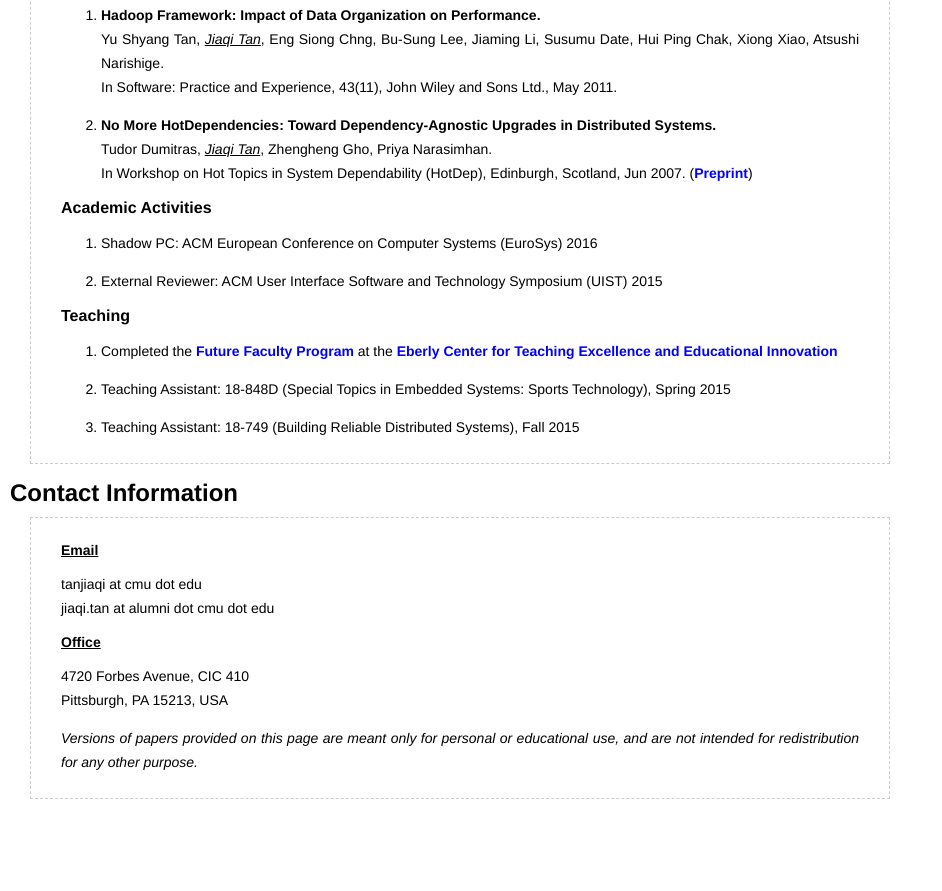
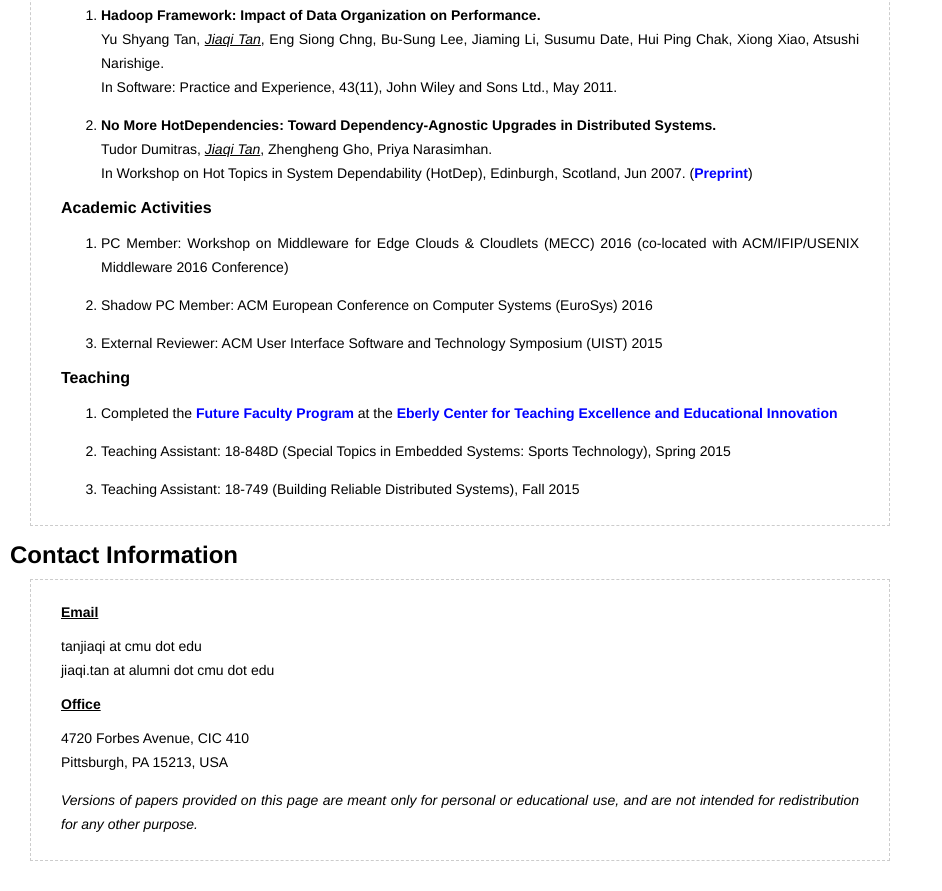
Before and after one commit to jiaqitan/jiaqitan.github.io, a plain HTML site: page index.html in a window 1280 px wide. Shown: the part 4952-5843 px from the top of the page, without its empty margins (0-942 px from the left). Before the commit the page ends 5781 px from the top, so only its background shows below. Drawn offline with Linux system fonts and the light colour scheme.

Commit message:
updated website

```diff
--- a/index.html
+++ b/index.html
@@ -373,7 +373,8 @@
   <h2>Academic Activities</h2>
 
   <ol>
-    <li><p>Shadow PC: ACM European Conference on Computer Systems (EuroSys) 2016</p></li>
+    <li><p>PC Member: Workshop on Middleware for Edge Clouds &amp; Cloudlets (MECC) 2016 (co-located with ACM/IFIP/USENIX Middleware 2016 Conference)</p></li>
+    <li><p>Shadow PC Member: ACM European Conference on Computer Systems (EuroSys) 2016</p></li>
     <li><p>External Reviewer: ACM User Interface Software and
     Technology Symposium (UIST) 2015</p></li>
   </ol>
```
